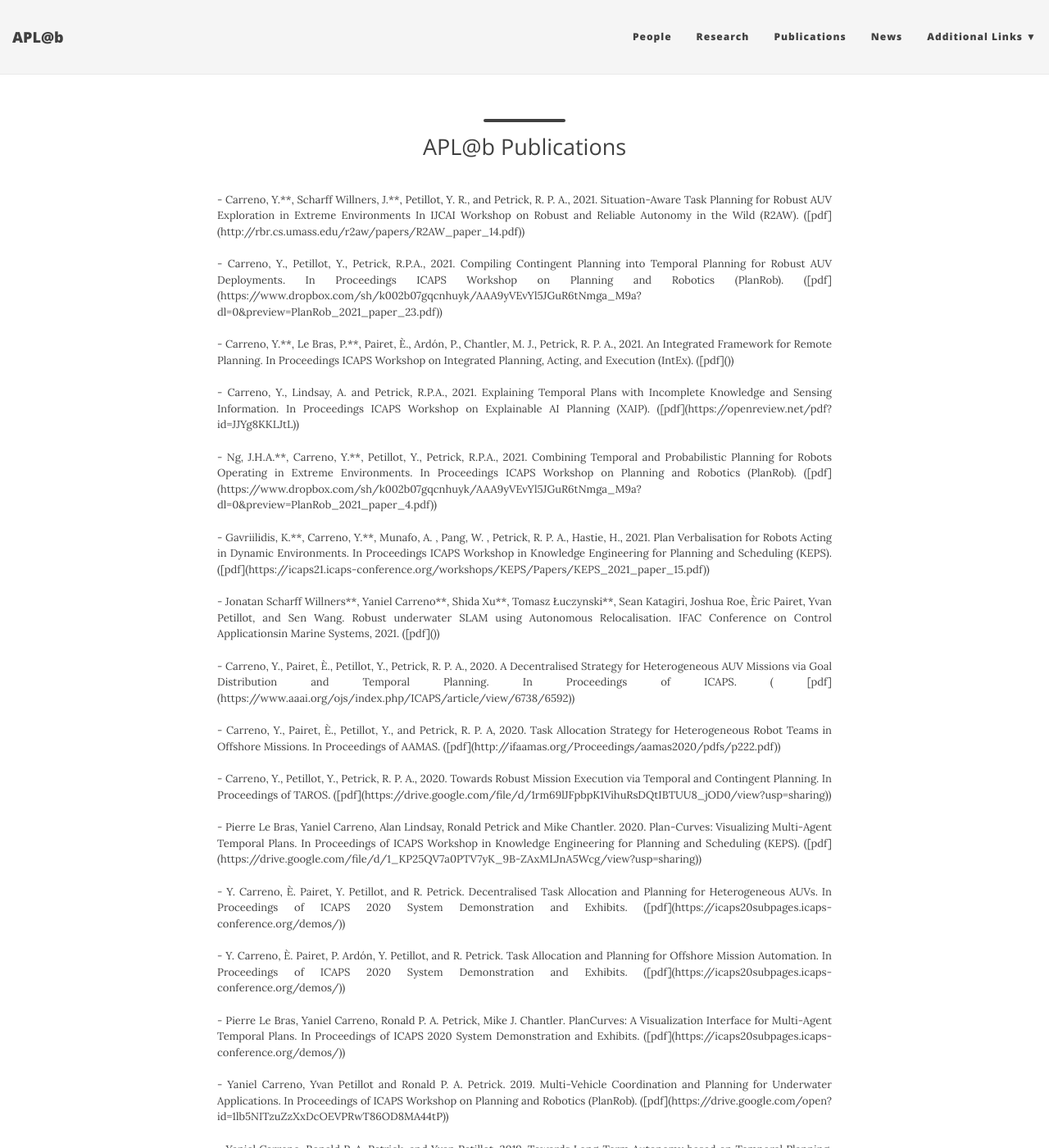
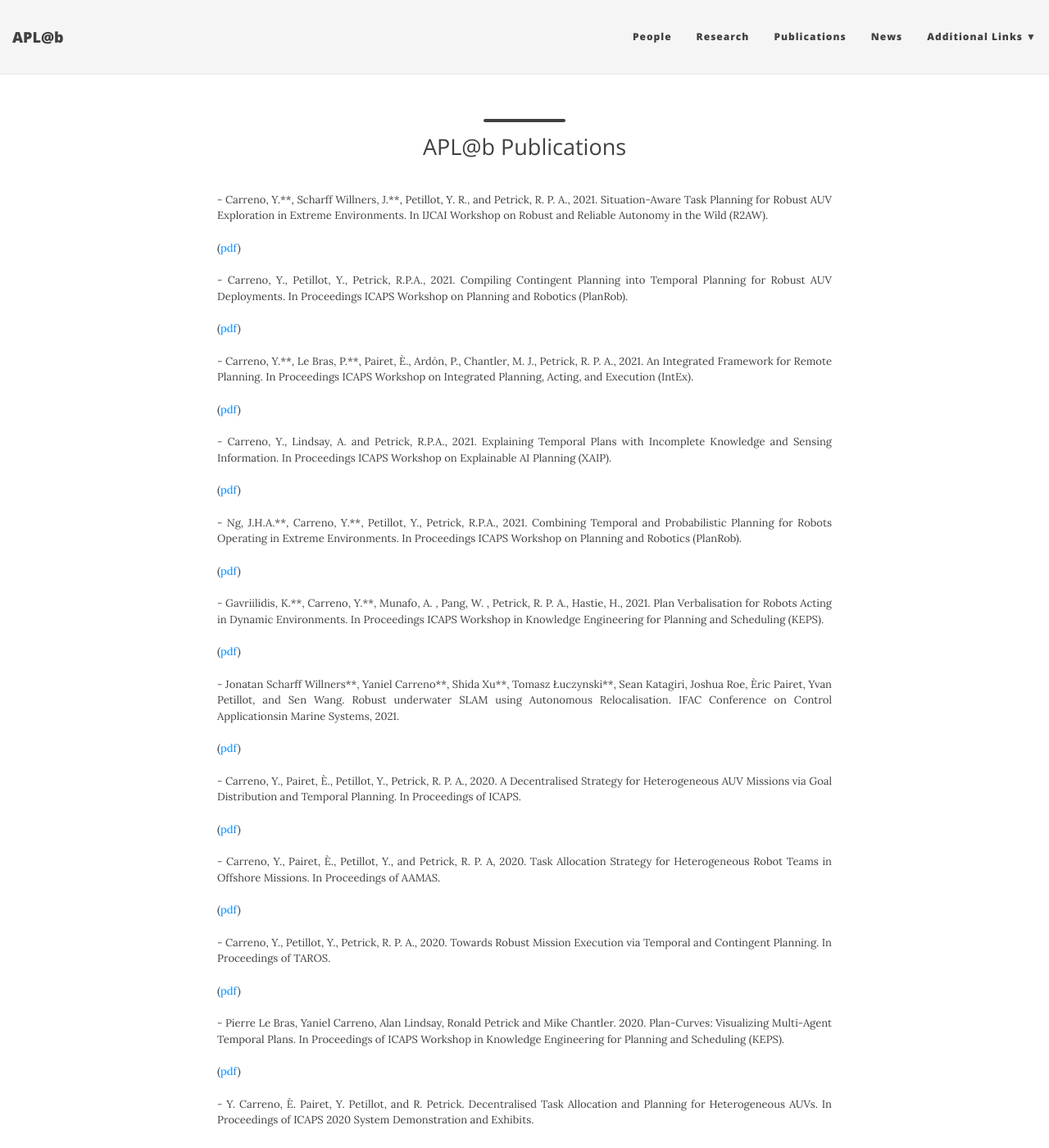
Before and after one commit to aplab2020/aplab2020.github.io, a Jekyll site: the page built from publications.md, in a window 1280 px wide and 1400 px high. Shown: the whole window at 82% size. Built offline with Jekyll 4.4.1, drawn with Linux system fonts in a browser that asks for light colours; nearby versions of some CDN libraries; some of the changed text lies outside the part shown.

Commit message:
Update publications.md

```diff
--- a/publications.md
+++ b/publications.md
@@ -6,74 +6,57 @@ show-avatar: false
 ---
 
 <p align="justify">
-- Carreno,  Y.**,  Scharff  Willners,  J.**,  Petillot,  Y.  R.,  and  Petrick, R. P. A., 2021.  Situation-Aware Task Planning for Robust AUV Exploration in Extreme Environments In IJCAI Workshop on Robust and Reliable Autonomy in the Wild (R2AW). ([pdf](http://rbr.cs.umass.edu/r2aw/papers/R2AW_paper_14.pdf))
-</p>
+- Carreno,  Y.**,  Scharff  Willners,  J.**,  Petillot,  Y.  R.,  and  Petrick, R. P. A., 2021.  Situation-Aware Task Planning for Robust AUV Exploration in Extreme Environments. In IJCAI Workshop on Robust and Reliable Autonomy in the Wild (R2AW). </p> ([pdf](http://rbr.cs.umass.edu/r2aw/papers/R2AW_paper_14.pdf))
 
 <p align="justify">
- - Carreno, Y., Petillot,  Y., Petrick, R.P.A., 2021. Compiling Contingent Planning into Temporal Planning for Robust AUV Deployments. In Proceedings ICAPS Workshop on Planning and Robotics (PlanRob). ([pdf](https://www.dropbox.com/sh/k002b07gqcnhuyk/AAA9yVEvYl5JGuR6tNmga_M9a?dl=0&preview=PlanRob_2021_paper_23.pdf))
- </p>
+ - Carreno, Y., Petillot,  Y., Petrick, R.P.A., 2021. Compiling Contingent Planning into Temporal Planning for Robust AUV Deployments. In Proceedings ICAPS Workshop on Planning and Robotics (PlanRob). </p> ([pdf](https://www.dropbox.com/sh/k002b07gqcnhuyk/AAA9yVEvYl5JGuR6tNmga_M9a?dl=0&preview=PlanRob_2021_paper_23.pdf))
 
 <p align="justify">
- - Carreno, Y.**, Le Bras, P.**, Pairet, È., Ardón, P., Chantler, M. J., Petrick, R. P. A., 2021. An Integrated Framework for Remote Planning. In Proceedings ICAPS Workshop on Integrated Planning, Acting, and Execution (IntEx). ([pdf]())
- </p>
+ - Carreno, Y.**, Le Bras, P.**, Pairet, È., Ardón, P., Chantler, M. J., Petrick, R. P. A., 2021. An Integrated Framework for Remote Planning. In Proceedings ICAPS Workshop on Integrated Planning, Acting, and Execution (IntEx). </p> ([pdf]())
 
 <p align="justify">
- - Carreno, Y., Lindsay, A. and Petrick, R.P.A., 2021. Explaining Temporal Plans with Incomplete Knowledge and Sensing Information. In Proceedings ICAPS Workshop on Explainable AI Planning (XAIP). ([pdf](https://openreview.net/pdf?id=JJYg8KKLJtL))
- </p>
+ - Carreno, Y., Lindsay, A. and Petrick, R.P.A., 2021. Explaining Temporal Plans with Incomplete Knowledge and Sensing Information. In Proceedings ICAPS Workshop on Explainable AI Planning (XAIP). </p> ([pdf](https://openreview.net/pdf?id=JJYg8KKLJtL))
 
 <p align="justify">
- - Ng, J.H.A.**, Carreno, Y.**, Petillot,  Y., Petrick, R.P.A., 2021. Combining Temporal and Probabilistic Planning for Robots Operating in Extreme Environments. In Proceedings ICAPS Workshop on Planning and Robotics (PlanRob). ([pdf](https://www.dropbox.com/sh/k002b07gqcnhuyk/AAA9yVEvYl5JGuR6tNmga_M9a?dl=0&preview=PlanRob_2021_paper_4.pdf))
- </p>
+ - Ng, J.H.A.**, Carreno, Y.**, Petillot,  Y., Petrick, R.P.A., 2021. Combining Temporal and Probabilistic Planning for Robots Operating in Extreme Environments. In Proceedings ICAPS Workshop on Planning and Robotics (PlanRob). </p> ([pdf](https://www.dropbox.com/sh/k002b07gqcnhuyk/AAA9yVEvYl5JGuR6tNmga_M9a?dl=0&preview=PlanRob_2021_paper_4.pdf))
 
 <p align="justify">
- - Gavriilidis, K.**, Carreno, Y.**, Munafo, A. , Pang, W. , Petrick, R. P. A., Hastie,  H., 2021. Plan Verbalisation for Robots Acting in Dynamic Environments. In Proceedings ICAPS Workshop in Knowledge Engineering for Planning and Scheduling (KEPS). ([pdf](https://icaps21.icaps-conference.org/workshops/KEPS/Papers/KEPS_2021_paper_15.pdf))
-   </p>
+ - Gavriilidis, K.**, Carreno, Y.**, Munafo, A. , Pang, W. , Petrick, R. P. A., Hastie,  H., 2021. Plan Verbalisation for Robots Acting in Dynamic Environments. In Proceedings ICAPS Workshop in Knowledge Engineering for Planning and Scheduling (KEPS). </p> ([pdf](https://icaps21.icaps-conference.org/workshops/KEPS/Papers/KEPS_2021_paper_15.pdf))
 
 <p align="justify">
-- Jonatan Scharff Willners**, Yaniel  Carreno**, Shida  Xu**, Tomasz  Łuczynski**, Sean Katagiri, Joshua  Roe, Èric  Pairet, Yvan  Petillot, and Sen  Wang.    Robust  underwater  SLAM  using  Autonomous Relocalisation. IFAC Conference on Control Applicationsin Marine Systems, 2021. ([pdf]())
-  </p>
+- Jonatan Scharff Willners**, Yaniel  Carreno**, Shida  Xu**, Tomasz  Łuczynski**, Sean Katagiri, Joshua  Roe, Èric  Pairet, Yvan  Petillot, and Sen  Wang.    Robust  underwater  SLAM  using  Autonomous Relocalisation. IFAC Conference on Control Applicationsin Marine Systems, 2021. </p> ([pdf]())
 
 <p align="justify">
-- Carreno, Y., Pairet, È., Petillot, Y., Petrick, R. P. A.,   2020.   A  Decentralised Strategy  for  Heterogeneous  AUV  Missions  via  Goal  Distribution  and  Temporal  Planning.   In Proceedings of ICAPS. ( [pdf](https://www.aaai.org/ojs/index.php/ICAPS/article/view/6738/6592))
-</p>
+- Carreno, Y., Pairet, È., Petillot, Y., Petrick, R. P. A.,   2020.   A  Decentralised Strategy  for  Heterogeneous  AUV  Missions  via  Goal  Distribution  and  Temporal  Planning.   In Proceedings of ICAPS. </p> ([pdf](https://www.aaai.org/ojs/index.php/ICAPS/article/view/6738/6592))
 
 <p align="justify">
-- Carreno,  Y.,  Pairet, È.,  Petillot,  Y.,  and  Petrick,  R.  P. A, 2020.   Task  Allocation  Strategy  for Heterogeneous Robot Teams in Offshore Missions.  In Proceedings of AAMAS. ([pdf](http://ifaamas.org/Proceedings/aamas2020/pdfs/p222.pdf))
-</p>
+- Carreno,  Y.,  Pairet, È.,  Petillot,  Y.,  and  Petrick,  R.  P. A, 2020.   Task  Allocation  Strategy  for Heterogeneous Robot Teams in Offshore Missions.  In Proceedings of AAMAS. </p> ([pdf](http://ifaamas.org/Proceedings/aamas2020/pdfs/p222.pdf))
 
 <p align="justify">
-- Carreno, Y., Petillot, Y., Petrick, R. P. A., 2020. Towards Robust Mission Execution via Temporal and Contingent Planning. In Proceedings of TAROS. ([pdf](https://drive.google.com/file/d/1rm69lJFpbpK1VihuRsDQtIBTUU8_jOD0/view?usp=sharing))
-</p>
+- Carreno, Y., Petillot, Y., Petrick, R. P. A., 2020. Towards Robust Mission Execution via Temporal and Contingent Planning. In Proceedings of TAROS. </p> ([pdf](https://drive.google.com/file/d/1rm69lJFpbpK1VihuRsDQtIBTUU8_jOD0/view?usp=sharing))
 
 <p align="justify">
-- Pierre Le Bras, Yaniel Carreno, Alan Lindsay, Ronald Petrick and Mike Chantler.  2020.  Plan-Curves:  Visualizing Multi-Agent Temporal Plans.  In Proceedings of ICAPS Workshop in Knowledge Engineering for Planning and Scheduling (KEPS). ([pdf](https://drive.google.com/file/d/1_KP25QV7a0PTV7yK_9B-ZAxMLJnA5Wcg/view?usp=sharing))
-</p>
+- Pierre Le Bras, Yaniel Carreno, Alan Lindsay, Ronald Petrick and Mike Chantler.  2020.  Plan-Curves:  Visualizing Multi-Agent Temporal Plans.  In Proceedings of ICAPS Workshop in Knowledge Engineering for Planning and Scheduling (KEPS). </p> ([pdf](https://drive.google.com/file/d/1_KP25QV7a0PTV7yK_9B-ZAxMLJnA5Wcg/view?usp=sharing))
 
 <p align="justify">
  - Y. Carreno, È. Pairet, Y. Petillot, and R. Petrick. Decentralised Task Allocation and Planning for Heterogeneous AUVs.
- In Proceedings of ICAPS 2020 System Demonstration and Exhibits. ([pdf](https://icaps20subpages.icaps-conference.org/demos/))
- </p>
+ In Proceedings of ICAPS 2020 System Demonstration and Exhibits. </p> ([pdf](https://icaps20subpages.icaps-conference.org/demos/))
 
 <p align="justify">
  - Y. Carreno, È. Pairet, P. Ardón, Y. Petillot, and R. Petrick. Task Allocation and Planning for Offshore Mission Automation.
- In Proceedings of ICAPS 2020 System Demonstration and Exhibits. ([pdf](https://icaps20subpages.icaps-conference.org/demos/))
- </p>
+ In Proceedings of ICAPS 2020 System Demonstration and Exhibits. </p>  ([pdf](https://icaps20subpages.icaps-conference.org/demos/))
 
 <p align="justify">
- - Pierre Le Bras, Yaniel Carreno, Ronald P. A. Petrick, Mike J. Chantler. PlanCurves: A Visualization Interface for Multi-Agent Temporal Plans. In Proceedings of ICAPS 2020 System Demonstration and Exhibits. ([pdf](https://icaps20subpages.icaps-conference.org/demos/))
- </p>
+ - Pierre Le Bras, Yaniel Carreno, Ronald P. A. Petrick, Mike J. Chantler. PlanCurves: A Visualization Interface for Multi-Agent Temporal Plans. In Proceedings of ICAPS 2020 System Demonstration and Exhibits. </p> ([pdf](https://icaps20subpages.icaps-conference.org/demos/))
 
 <p align="justify">
-- Yaniel Carreno, Yvan Petillot and Ronald P. A. Petrick.  2019.  Multi-Vehicle Coordination and Planning for Underwater Applications.  In Proceedings of ICAPS Workshop on Planning and Robotics (PlanRob). ([pdf](https://drive.google.com/open?id=1lb5NITzuZzXxDcOEVPRwT86OD8MA44tP))
-</p>
+- Yaniel Carreno, Yvan Petillot and Ronald P. A. Petrick.  2019.  Multi-Vehicle Coordination and Planning for Underwater Applications.  In Proceedings of ICAPS Workshop on Planning and Robotics (PlanRob).</p> ([pdf](https://drive.google.com/open?id=1lb5NITzuZzXxDcOEVPRwT86OD8MA44tP))
 
 <p align="justify">
-- Yaniel Carreno, Ronald P. A. Petrick, and Yvan Petillot. 2019. Towards Long-Term Autonomy based on  Temporal  Planning.     In Proceedings  of  the  20th  Towards  Autonomous  Robotic Systems (TAROS). ([pdf](https://drive.google.com/open?id=1x0Adc0zB5efPUMa-uG3O_HNsFUAGdBxR))
-</p>
+- Yaniel Carreno, Ronald P. A. Petrick, and Yvan Petillot. 2019. Towards Long-Term Autonomy based on  Temporal  Planning.     In Proceedings  of  the  20th  Towards  Autonomous  Robotic Systems (TAROS). </p> ([pdf](https://drive.google.com/open?id=1x0Adc0zB5efPUMa-uG3O_HNsFUAGdBxR))
 
 <p align="justify">
-- Yaniel  Carreno,  Ronald  P.  A.  Petrick,  and  Yvan  Petillot. 2019.  Multi-Agent  Strategy  for  Marine Applications via Temporal Planning. In Proceedings  of  the  IEEE AIKE. ([pdf](https://drive.google.com/open?id=1h3vgbkjSYZpEeZnW9Y8V8o_rKZC4HMBe))
-</p>
+- Yaniel  Carreno,  Ronald  P.  A.  Petrick,  and  Yvan  Petillot. 2019.  Multi-Agent  Strategy  for  Marine Applications via Temporal Planning. In Proceedings  of  the  IEEE AIKE. </p> ([pdf](https://drive.google.com/open?id=1h3vgbkjSYZpEeZnW9Y8V8o_rKZC4HMBe))
 
 <p align="justify">
    ** Authors with equal contribution.
```
